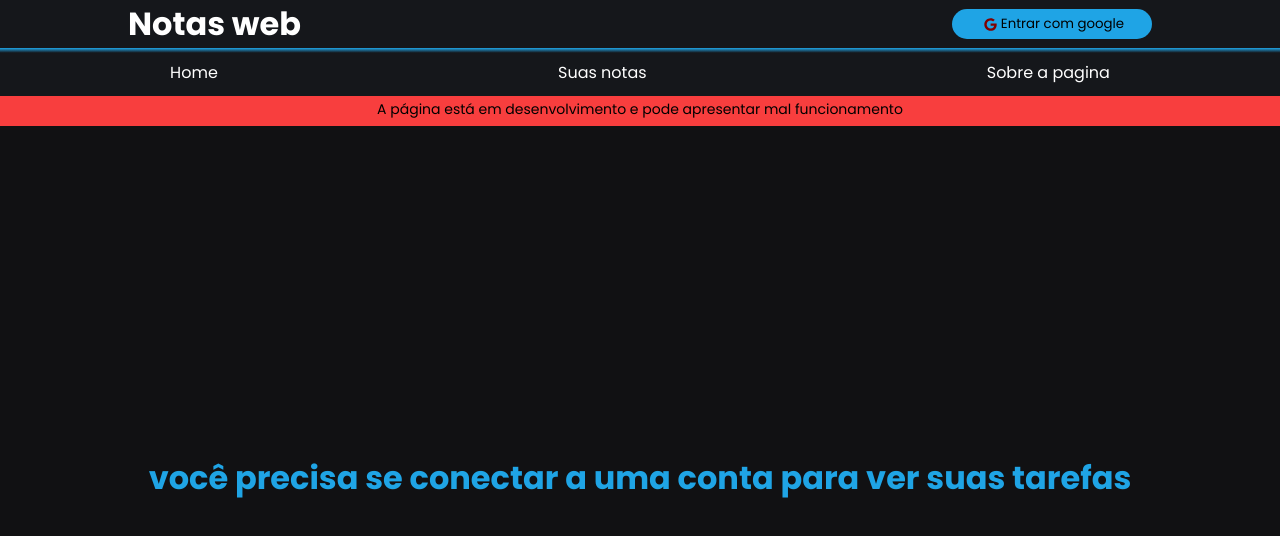
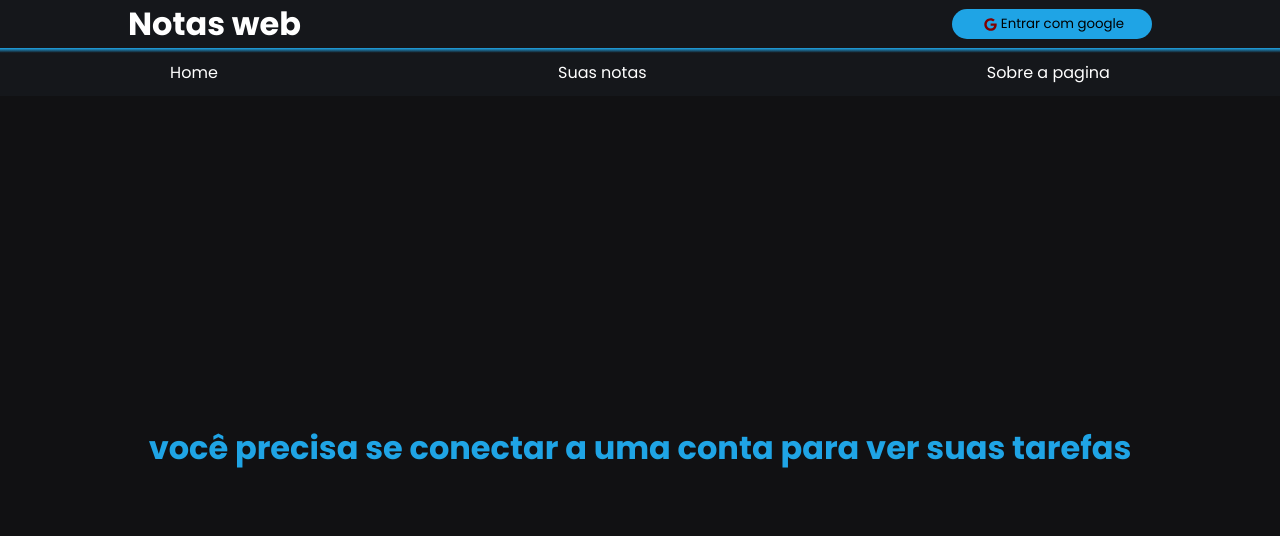
Before and after one commit to GBfds/notas_web, a Next.js app: page /logar in a window 1280 px wide. Shown: the top 536 px of the page. Built offline with nearby package versions, Linux system fonts and the light colour scheme; no server answers.

Commit message:
Squashed commit of the following:
commit da550bc37e1401e03fcf7f1af51abb1a0333936e
Author: GBfds <95057840+GBfds@users.noreply.github.com>
Date:   Thu Mar 2 15:11:31 2023 -0300

    remove alert

```diff
--- a/src/components/MessageAlert/index.tsx
+++ b/src/components/MessageAlert/index.tsx
@@ -3,7 +3,7 @@ import styles from "./styles.module.scss"
 export function MessageAlert(){
     return(
         <div className={styles.alert}>
-            <span>A página está em desenvolvimento e pode apresentar mal funcionamento</span>
+            <span>A página está em desenvolvimento e pode apresentar Erros</span>
         </div>
     )
 }
--- a/src/pages/_app.tsx
+++ b/src/pages/_app.tsx
@@ -11,7 +11,6 @@ function MyApp({ Component, pageProps} : AppProps) {
   return(
     <NextAuthProvider session={pageProps.session}>
     <Header/>
-    <MessageAlert/>
     <Component {...pageProps} />
     </NextAuthProvider>
   )
```
